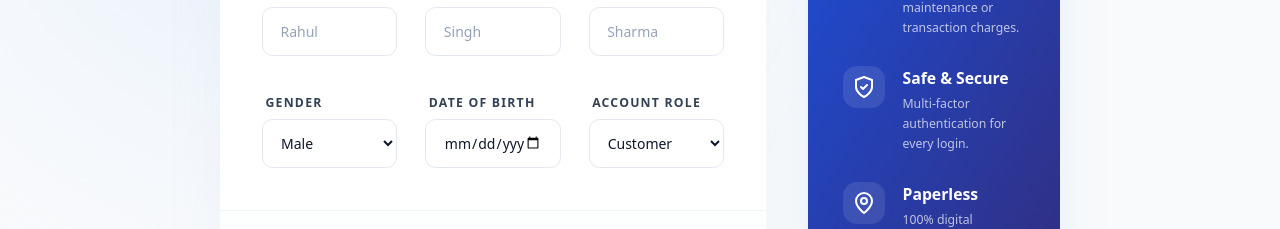
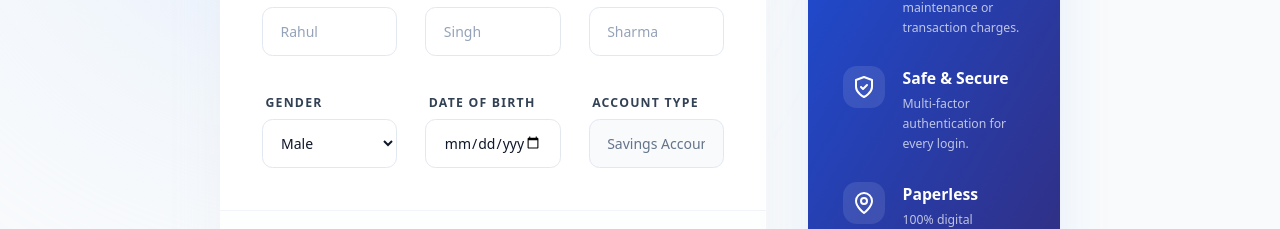
Before and after one commit to smart884/smart_banking_system, a React (Vite) app: page /register in a window 1280 px wide. Shown: the part 592-821 px from the top of the page. Built offline with nearby package versions, Linux system fonts and the light colour scheme; no server answers; the database is empty.

Commit message:
Restrict public registration to customer role only

```diff
--- a/src/pages/Registration.jsx
+++ b/src/pages/Registration.jsx
@@ -263,13 +263,8 @@ export default function Registration() {
                         <Input type="date" name="dob" value={formData.dob} onChange={handleChange} required className="h-14 rounded-xl border-slate-200 focus:ring-blue-600/10 focus:border-blue-600 font-medium" />
                       </div>
                       <div className="space-y-2">
-                        <label className="text-sm font-bold text-slate-700 uppercase tracking-widest px-1">Account Role</label>
-                        <select name="role" value={formData.role} onChange={handleChange} className="w-full h-14 px-4 rounded-xl border border-slate-200 bg-white focus:outline-none focus:ring-4 focus:ring-blue-600/10 focus:border-blue-600 font-medium text-slate-900">
-                          <option value="customer">Customer</option>
-                          <option value="clerk">Clerk</option>
-                          <option value="manager">Manager</option>
-                          <option value="admin">Admin</option>
-                        </select>
+                        <label className="text-sm font-bold text-slate-700 uppercase tracking-widest px-1">Account Type</label>
+                        <Input value="Savings Account (Customer)" readOnly className="h-14 rounded-xl border-slate-200 bg-slate-50 font-medium text-slate-500 cursor-not-allowed" />
                       </div>
                     </div>
                   </div>
```
